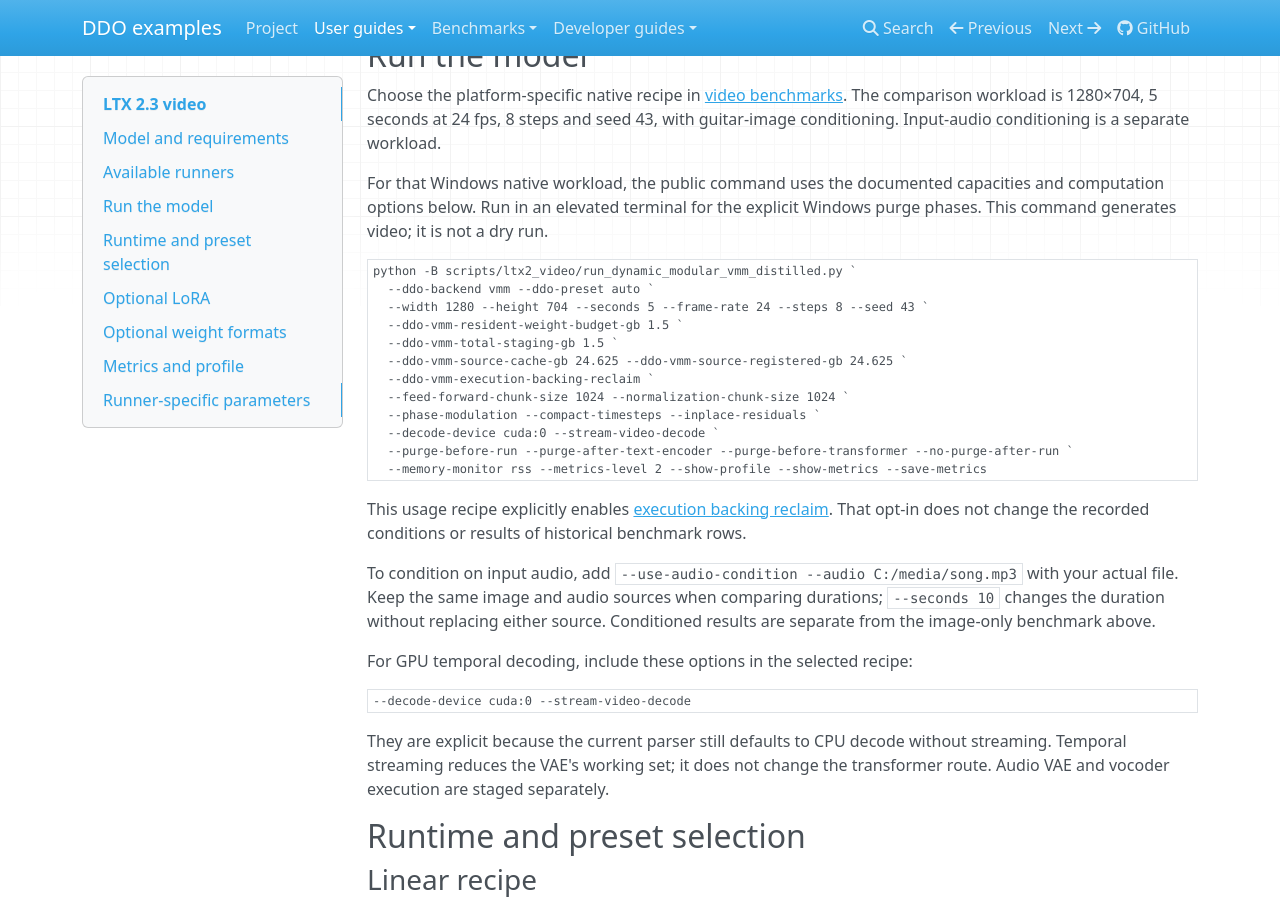
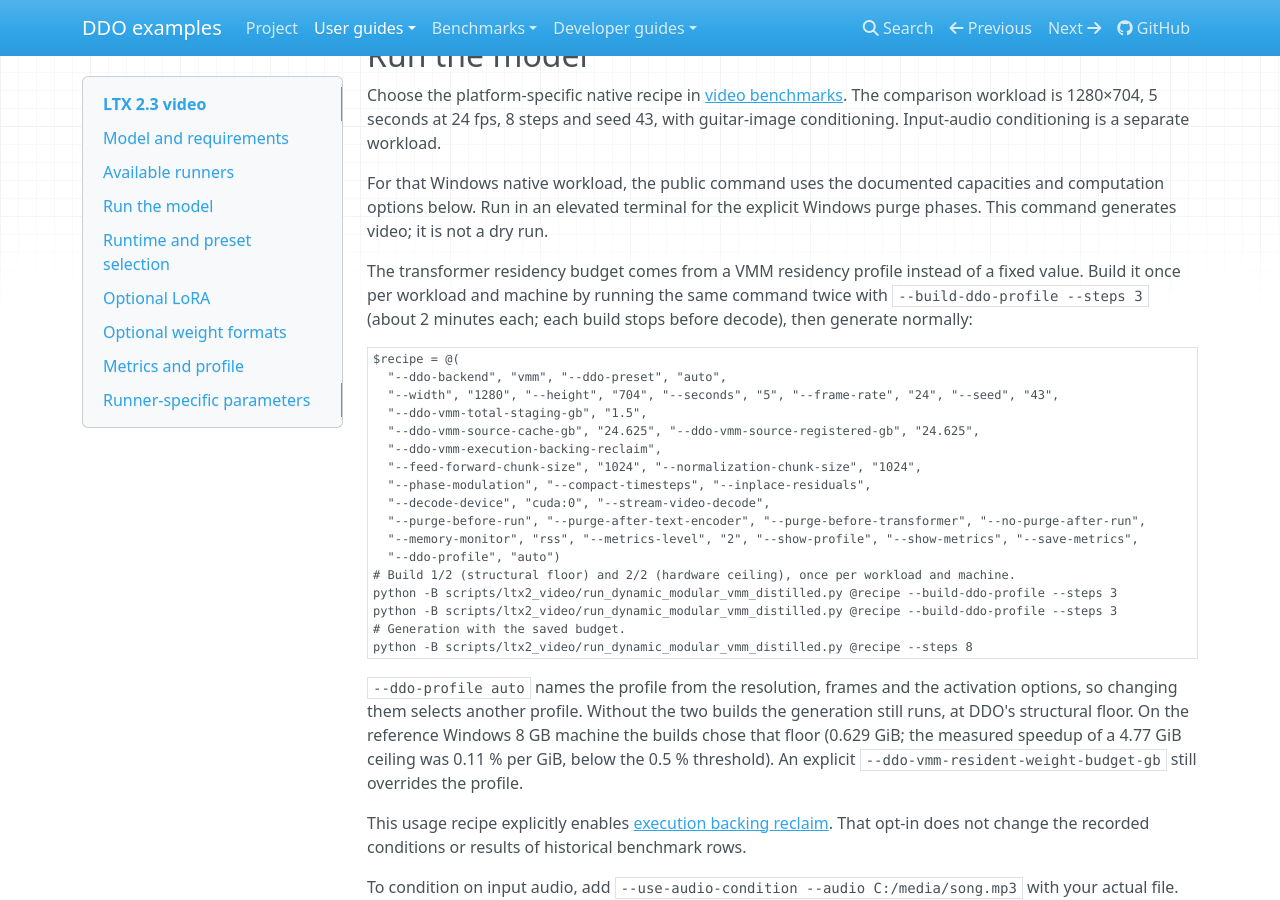
Before and after one commit to DEVAIEXP/ddo-examples, an MkDocs documentation site: the page built from docs/user/ltx2-video.md, in a window 1280 px wide and 900 px high, scrolled down 629 px. Built offline with MkDocs 1.6.1, drawn with Linux system fonts in a browser that asks for light colours.

Commit message:
docs: use the VMM residency profile in the LTX video usage recipe
The public 5 s usage recipe drops its fixed 1.5 GiB residency budget: it
builds a VMM residency profile with two --build-ddo-profile --steps 3 runs
and then generates with --ddo-profile auto. Validated on Windows with this
recipe (local image and custom blocks for an offline run): the builds chose
the structural floor 0.629 GiB (4.77 GiB ceiling, 0.11 % per GiB), and the
use run applied it with matching shapes, 121 decoded frames, denoise
179.95 s and a 2.68 GiB process peak.

Co-Authored-By: Claude Opus 5.5 <noreply@anthropic.com>

````diff
--- a/docs/user/ltx2-video.md
+++ b/docs/user/ltx2-video.md
@@ -35,20 +35,37 @@ For that Windows native workload, the public command uses the documented
 capacities and computation options below. Run in an elevated terminal for the
 explicit Windows purge phases. This command generates video; it is not a dry run.
 
+The transformer residency budget comes from a VMM residency profile instead of
+a fixed value. Build it once per workload and machine by running the same
+command twice with `--build-ddo-profile --steps 3` (about 2 minutes each; each
+build stops before decode), then generate normally:
+
 ```powershell
-python -B scripts/ltx2_video/run_dynamic_modular_vmm_distilled.py `
-  --ddo-backend vmm --ddo-preset auto `
-  --width 1280 --height 704 --seconds 5 --frame-rate 24 --steps 8 --seed 43 `
-  --ddo-vmm-resident-weight-budget-gb 1.5 `
-  --ddo-vmm-total-staging-gb 1.5 `
-  --ddo-vmm-source-cache-gb 24.625 --ddo-vmm-source-registered-gb 24.625 `
-  --ddo-vmm-execution-backing-reclaim `
-  --feed-forward-chunk-size 1024 --normalization-chunk-size 1024 `
-  --phase-modulation --compact-timesteps --inplace-residuals `
-  --decode-device cuda:0 --stream-video-decode `
-  --purge-before-run --purge-after-text-encoder --purge-before-transformer --no-purge-after-run `
-  --memory-monitor rss --metrics-level 2 --show-profile --show-metrics --save-metrics
+$recipe = @(
+  "--ddo-backend", "vmm", "--ddo-preset", "auto",
+  "--width", "1280", "--height", "704", "--seconds", "5", "--frame-rate", "24", "--seed", "43",
+  "--ddo-vmm-total-staging-gb", "1.5",
+  "--ddo-vmm-source-cache-gb", "24.625", "--ddo-vmm-source-registered-gb", "24.625",
+  "--ddo-vmm-execution-backing-reclaim",
+  "--feed-forward-chunk-size", "1024", "--normalization-chunk-size", "1024",
+  "--phase-modulation", "--compact-timesteps", "--inplace-residuals",
+  "--decode-device", "cuda:0", "--stream-video-decode",
+  "--purge-before-run", "--purge-after-text-encoder", "--purge-before-transformer", "--no-purge-after-run",
+  "--memory-monitor", "rss", "--metrics-level", "2", "--show-profile", "--show-metrics", "--save-metrics",
+  "--ddo-profile", "auto")
+# Build 1/2 (structural floor) and 2/2 (hardware ceiling), once per workload and machine.
+python -B scripts/ltx2_video/run_dynamic_modular_vmm_distilled.py @recipe --build-ddo-profile --steps 3
+python -B scripts/ltx2_video/run_dynamic_modular_vmm_distilled.py @recipe --build-ddo-profile --steps 3
+# Generation with the saved budget.
+python -B scripts/ltx2_video/run_dynamic_modular_vmm_distilled.py @recipe --steps 8
 ```
+
+`--ddo-profile auto` names the profile from the resolution, frames and the
+activation options, so changing them selects another profile. Without the two
+builds the generation still runs, at DDO's structural floor. On the reference
+Windows 8 GB machine the builds chose that floor (0.629 GiB; the measured
+speedup of a 4.77 GiB ceiling was 0.11 % per GiB, below the 0.5 % threshold).
+An explicit `--ddo-vmm-resident-weight-budget-gb` still overrides the profile.
 
 This usage recipe explicitly enables [execution backing reclaim](runner-controls.md#execution-backing-reclaim).
 That opt-in does not change the recorded conditions or results of historical benchmark rows.
````
